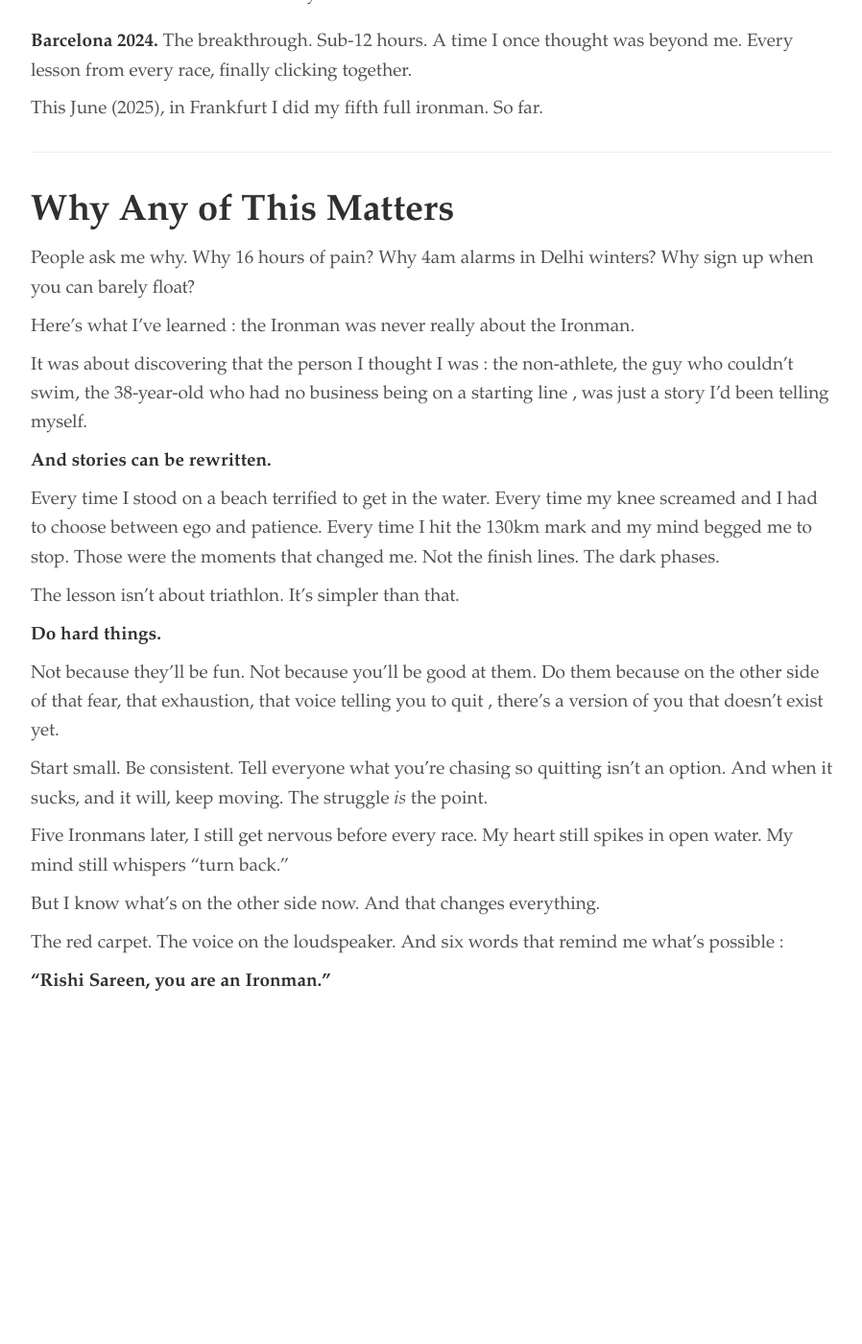
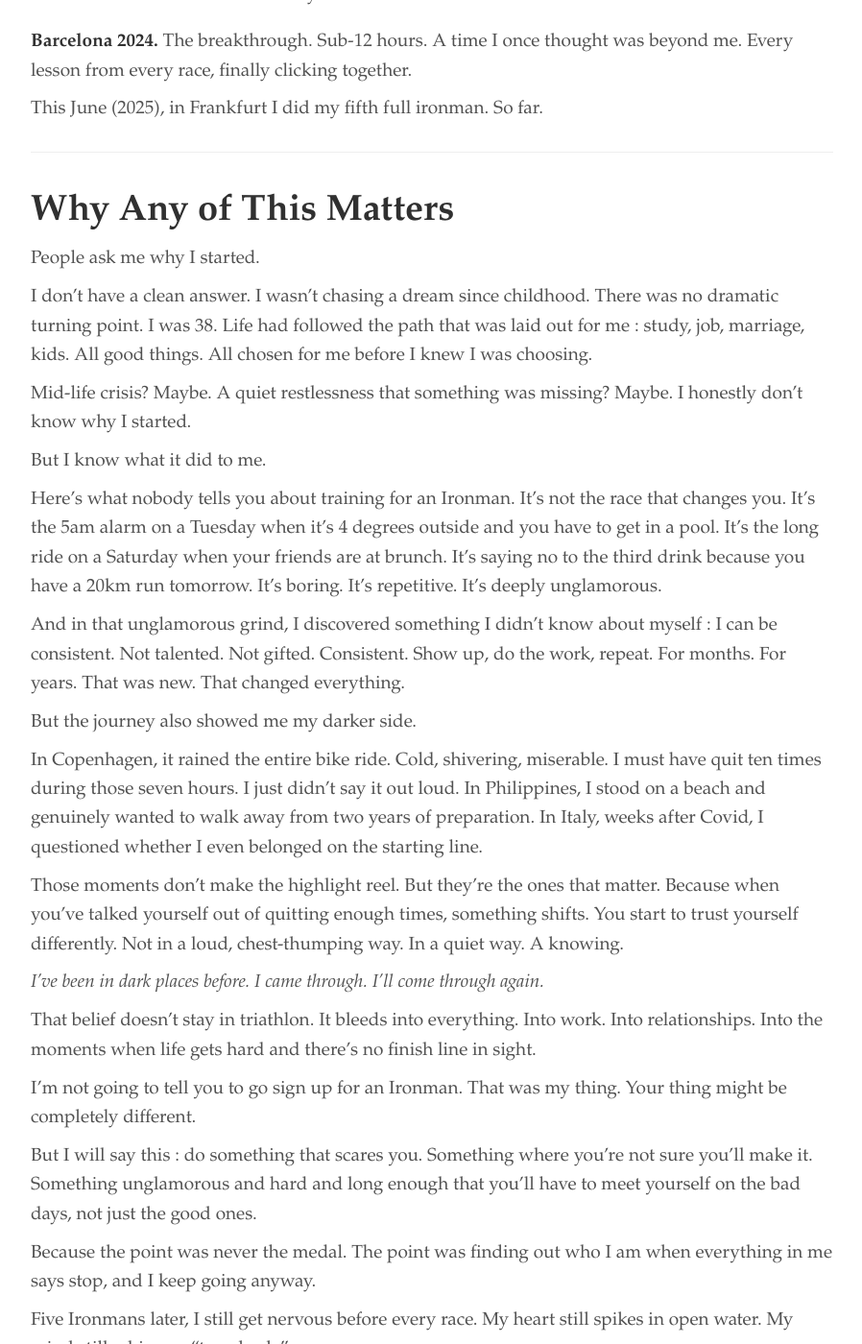
Before and after one commit to rishisareen/rishisareen.github.io, a Jekyll site: the page built from _articles/2026-02-23-my-ironman-journey.md, in a window 1280 px wide and 1400 px high, scrolled down 6879 px. Shown: the whole window at 96% size, without its empty margins (190-1088 px from the left). Built offline with Jekyll 4.4.1, drawn with Linux system fonts in a browser that asks for light colours; before the commit the page ends 7993 px from its top, so only the background shows below that; some of the changed text lies outside the part shown.

Commit message:
vault backup: 2026-02-25 19:16:53

```diff
--- a/_articles/2026-02-23-my-ironman-journey.md
+++ b/_articles/2026-02-23-my-ironman-journey.md
@@ -142,27 +142,37 @@ This June (2025), in Frankfurt I did my fifth full ironman. So far.
 
 ## Why Any of This Matters
 
-People ask me why. Why 16 hours of pain? Why 4am alarms in Delhi winters? Why sign up when you can barely float?
+People ask me why I started.
 
-Here's what I've learned : the Ironman was never really about the Ironman.
+I don't have a clean answer. I wasn't chasing a dream since childhood. There was no dramatic turning point. I was 38. Life had followed the path that was laid out for me : study, job, marriage, kids. All good things. All chosen for me before I knew I was choosing.
 
-It was about discovering that the person I thought I was : the non-athlete, the guy who couldn't swim, the 38-year-old who had no business being on a starting line , was just a story I'd been telling myself.
+Mid-life crisis? Maybe. A quiet restlessness that something was missing? Maybe. I honestly don't know why I started.
 
-**And stories can be rewritten.**
+But I know what it did to me.
 
-Every time I stood on a beach terrified to get in the water. Every time my knee screamed and I had to choose between ego and patience. Every time I hit the 130km mark and my mind begged me to stop. Those were the moments that changed me. Not the finish lines. The dark phases.
+Here's what nobody tells you about training for an Ironman. It's not the race that changes you. It's the 5am alarm on a Tuesday when it's 4 degrees outside and you have to get in a pool. It's the long ride on a Saturday when your friends are at brunch. It's saying no to the third drink because you have a 20km run tomorrow. It's boring. It's repetitive. It's deeply unglamorous.
 
-The lesson isn't about triathlon. It's simpler than that.
+And in that unglamorous grind, I discovered something I didn't know about myself : I can be consistent. Not talented. Not gifted. Consistent. Show up, do the work, repeat. For months. For years. That was new. That changed everything.
 
-**Do hard things.**
+But the journey also showed me my darker side.
 
-Not because they'll be fun. Not because you'll be good at them. Do them because on the other side of that fear, that exhaustion, that voice telling you to quit , there's a version of you that doesn't exist yet.
+In Copenhagen, it rained the entire bike ride. Cold, shivering, miserable. I must have quit ten times during those seven hours. I just didn't say it out loud. In Philippines, I stood on a beach and genuinely wanted to walk away from two years of preparation. In Italy, weeks after Covid, I questioned whether I even belonged on the starting line.
 
-Start small. Be consistent. Tell everyone what you're chasing so quitting isn't an option. And when it sucks, and it will, keep moving. The struggle *is* the point.
+Those moments don't make the highlight reel. But they're the ones that matter. Because when you've talked yourself out of quitting enough times, something shifts. You start to trust yourself differently. Not in a loud, chest-thumping way. In a quiet way. A knowing.
+
+*I've been in dark places before. I came through. I'll come through again.*
+
+That belief doesn't stay in triathlon. It bleeds into everything. Into work. Into relationships. Into the moments when life gets hard and there's no finish line in sight.
+
+I'm not going to tell you to go sign up for an Ironman. That was my thing. Your thing might be completely different.
+
+But I will say this : do something that scares you. Something where you're not sure you'll make it. Something unglamorous and hard and long enough that you'll have to meet yourself on the bad days, not just the good ones.
+
+Because the point was never the medal. The point was finding out who I am when everything in me says stop, and I keep going anyway.
 
 Five Ironmans later, I still get nervous before every race. My heart still spikes in open water. My mind still whispers "turn back."
 
-But I know what's on the other side now. And that changes everything.
+But I know what's on the other side now.
 
 The red carpet. The voice on the loudspeaker. And six words that remind me what's possible :
 
```
